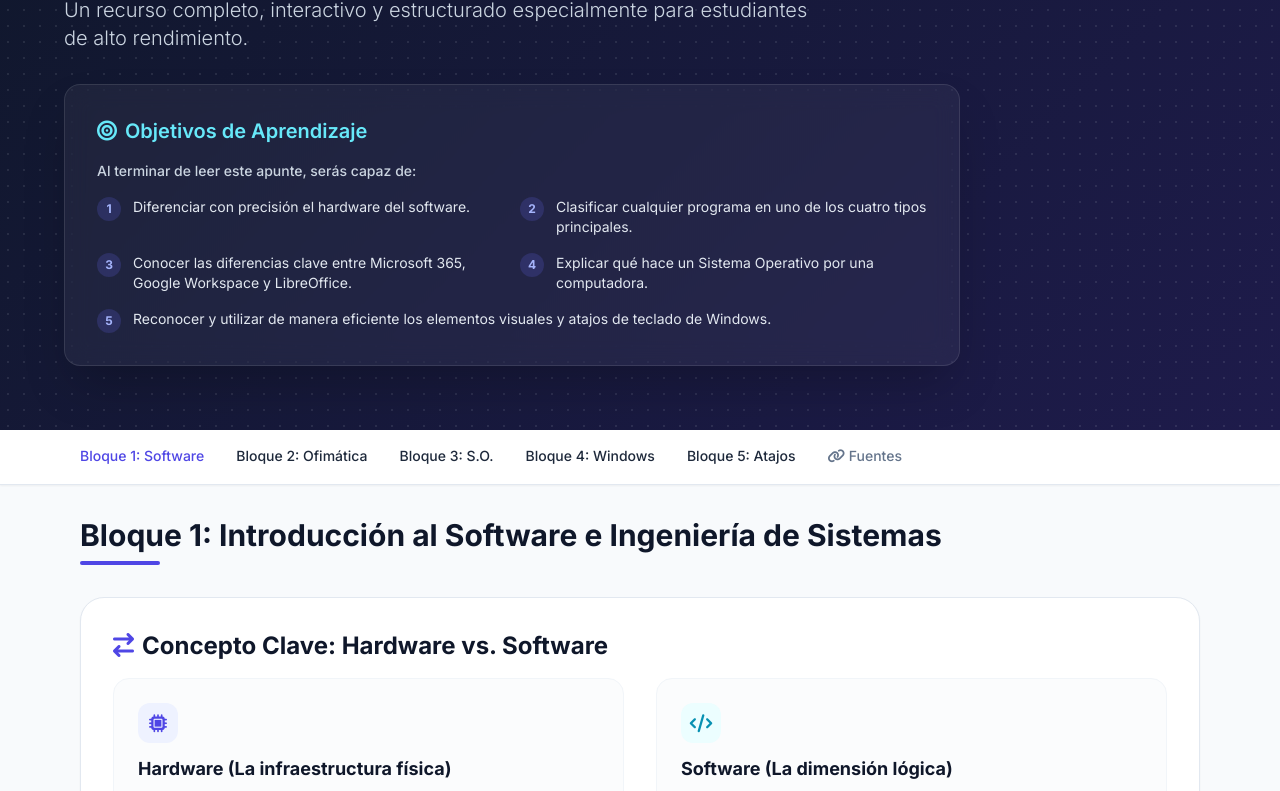
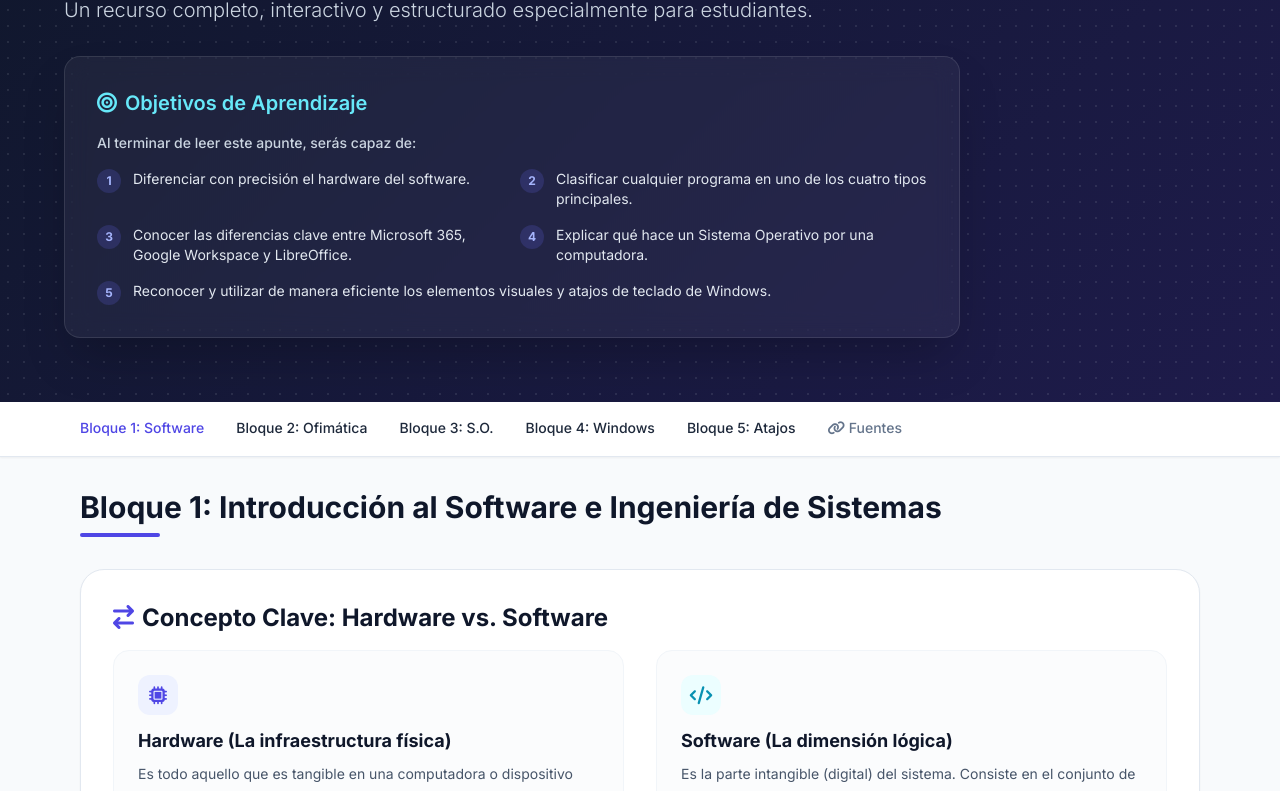
Before and after one commit to morini-prog/-Material-de-Estudio-Oficial-Software-Ofim-tica-y-Sistemas-Operativos-Windows-, a plain HTML site: page index.html in a window 1280 px wide. Shown: the part 238-1029 px from the top of the page. Drawn offline with nearby package versions, Linux system fonts and the light colour scheme.

Commit message:
Update description in index.html
Removed 'alto rendimiento' from the description text.

```diff
--- a/index.html
+++ b/index.html
@@ -53,7 +53,7 @@
                 Sistemas Operativos <span class="text-cyan-400">(Windows)</span>
             </h1>
             <p class="text-slate-300 text-lg md:text-xl max-w-3xl mb-8 font-light">
-                Un recurso completo, interactivo y estructurado especialmente para estudiantes de alto rendimiento.
+                Un recurso completo, interactivo y estructurado especialmente para estudiantes.
             </p>
 
             <!-- Objetivos de Aprendizaje -->
```
